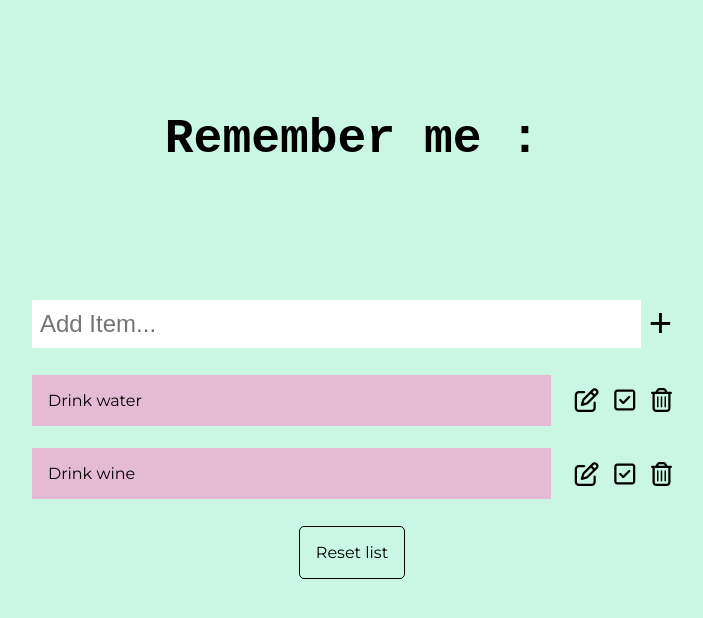
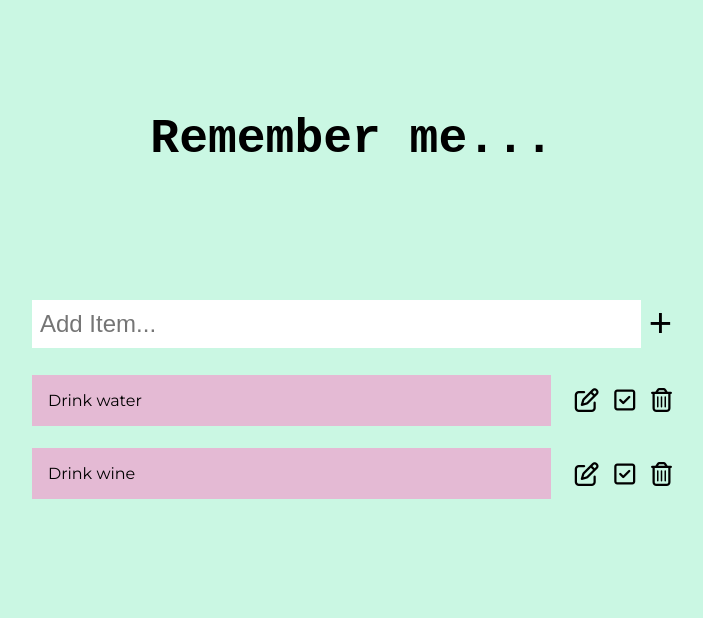
Before and after one commit to claurennt/all-the-tasks-react, a React (Create React App) app: page / in a window 1280 px wide. Shown: the top 618 px of the page, without its empty margins (288-991 px from the left). Built offline with nearby package versions, Linux system fonts and the light colour scheme; a web font is replaced by a local one.

Commit message:
add sort logic

```diff
--- a/src/App.js
+++ b/src/App.js
@@ -12,12 +12,14 @@ function App() {
       itemText: "Drink water",
       itemChecked: false,
       editing: false,
+      created_at: Date.now(),
     },
     {
       itemId: nanoid(),
       itemText: "Drink wine",
       itemChecked: false,
       editing: false,
+      created_at: Date.now(),
     },
   ]);
 
@@ -29,6 +31,7 @@ function App() {
       itemText: e.currentTarget.newItem.value,
       itemChecked: false,
       editing: false,
+      created_at: Date.now(),
     };
     addItem([...items, newItem]);
     e.currentTarget.newItem.value = "";
@@ -79,10 +82,17 @@ function App() {
     addItem([...items.filter((i) => i.itemId !== itemId), targetItem]);
   };
 
+  // function to sort the order of the items in the list
+  const compare = (a, b) => {
+    if (a.created_at > b.created_at) return -1;
+    if (b.created_at > a.created_at) return 1;
+    return 0;
+  };
+
   return (
     <main className="list-wrapper">
       <section className="list">
-        <h1>Remember me :</h1>
+        <h1>Remember me...</h1>
 
         <div className="popup">
           <span className="popuptext" id="myPopup">
@@ -103,7 +113,7 @@ function App() {
           </div>
         </form>
         <div className="item-wrapper">
-          {items.map((item) => {
+          {items.sort(compare).map((item) => {
             return (
               <Item
                 key={item.itemId}
@@ -119,7 +129,6 @@ function App() {
             );
           })}
         </div>
-        <div className="reset-local-storage">Reset list</div>
       </section>
       <ToastContainer />
     </main>
```
